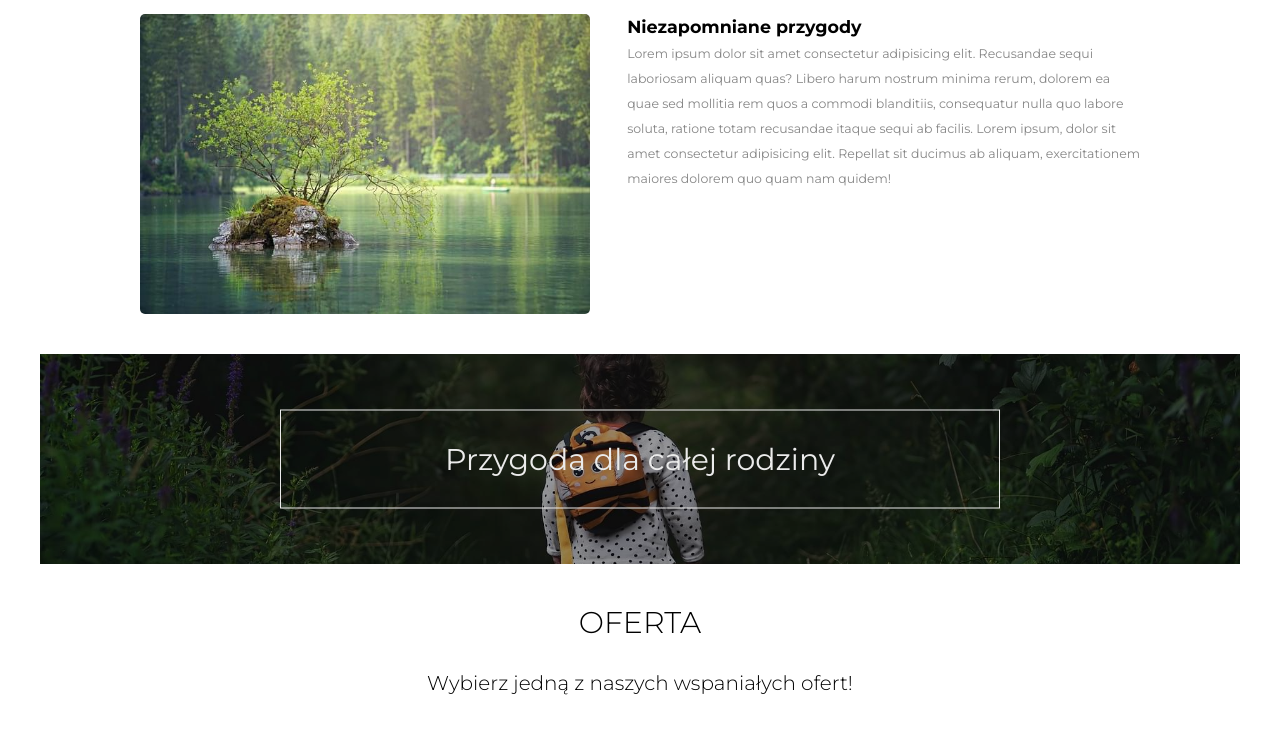
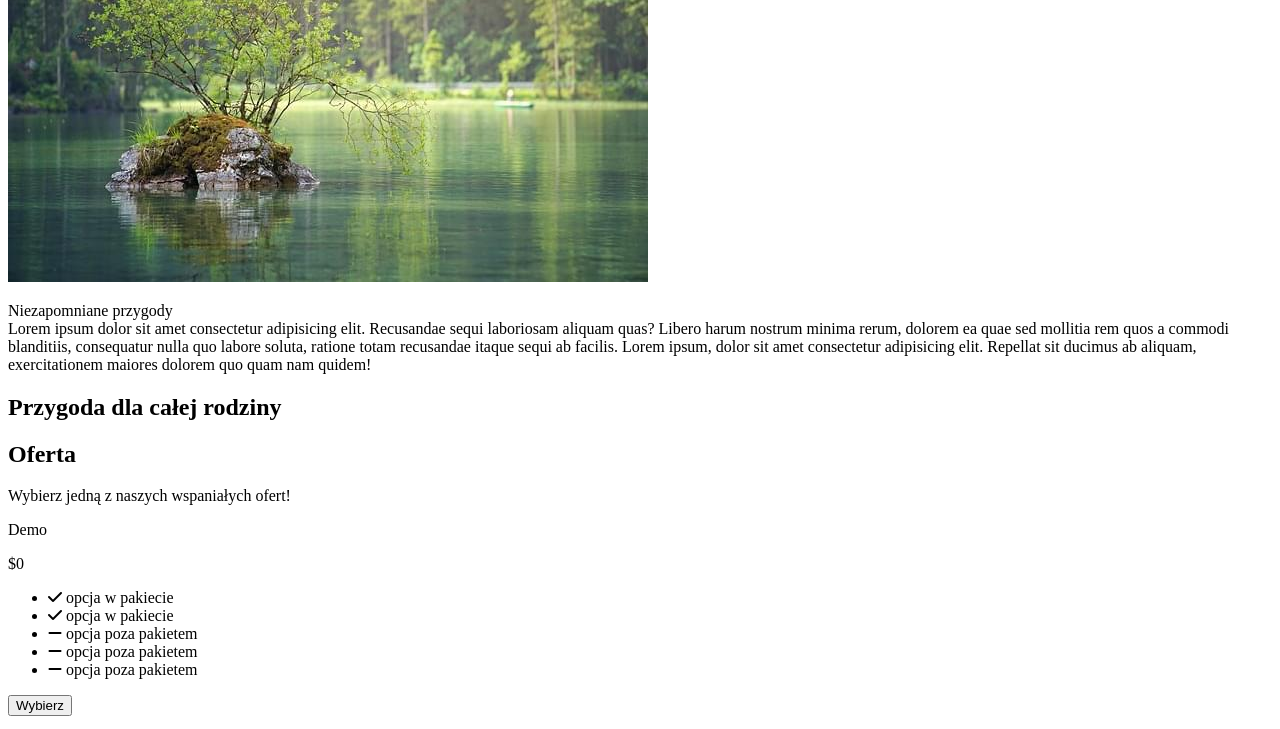
Before and after one commit to Kamol20/forest, a plain HTML site: page index.html in a window 1280 px wide. Shown: the part 458-1187 px from the top of the page. Drawn offline with Linux system fonts and the light colour scheme.

Commit message:
Update index.html

```diff
--- a/index.html
+++ b/index.html
@@ -12,7 +12,7 @@
 <link rel="preconnect" href="https://fonts.googleapis.com">
 <link rel="preconnect" href="https://fonts.gstatic.com" crossorigin>
 <link href="https://fonts.googleapis.com/css2?family=Montserrat:wght@300;400;700&display=swap" rel="stylesheet">
-<link rel="stylesheet" href="/dist/css/main.min.css" />
+
 
 </head>
 
```
